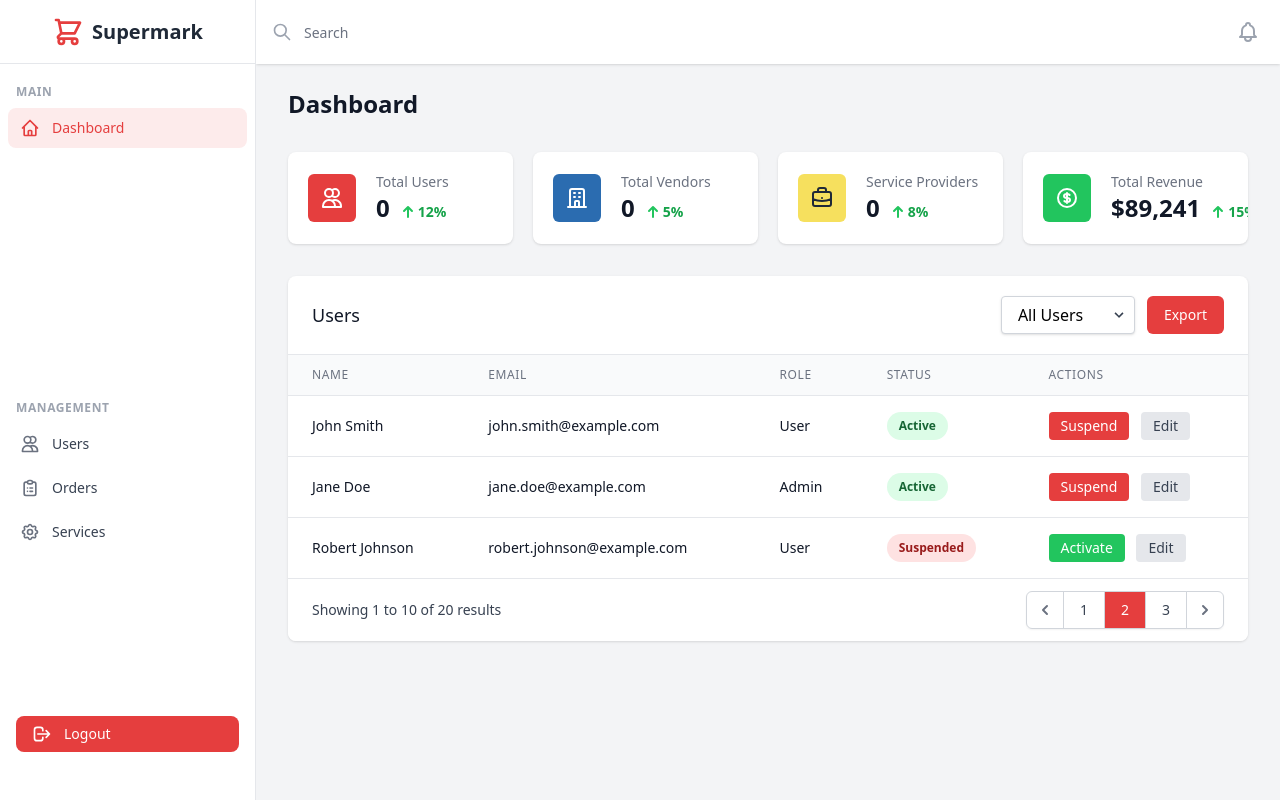
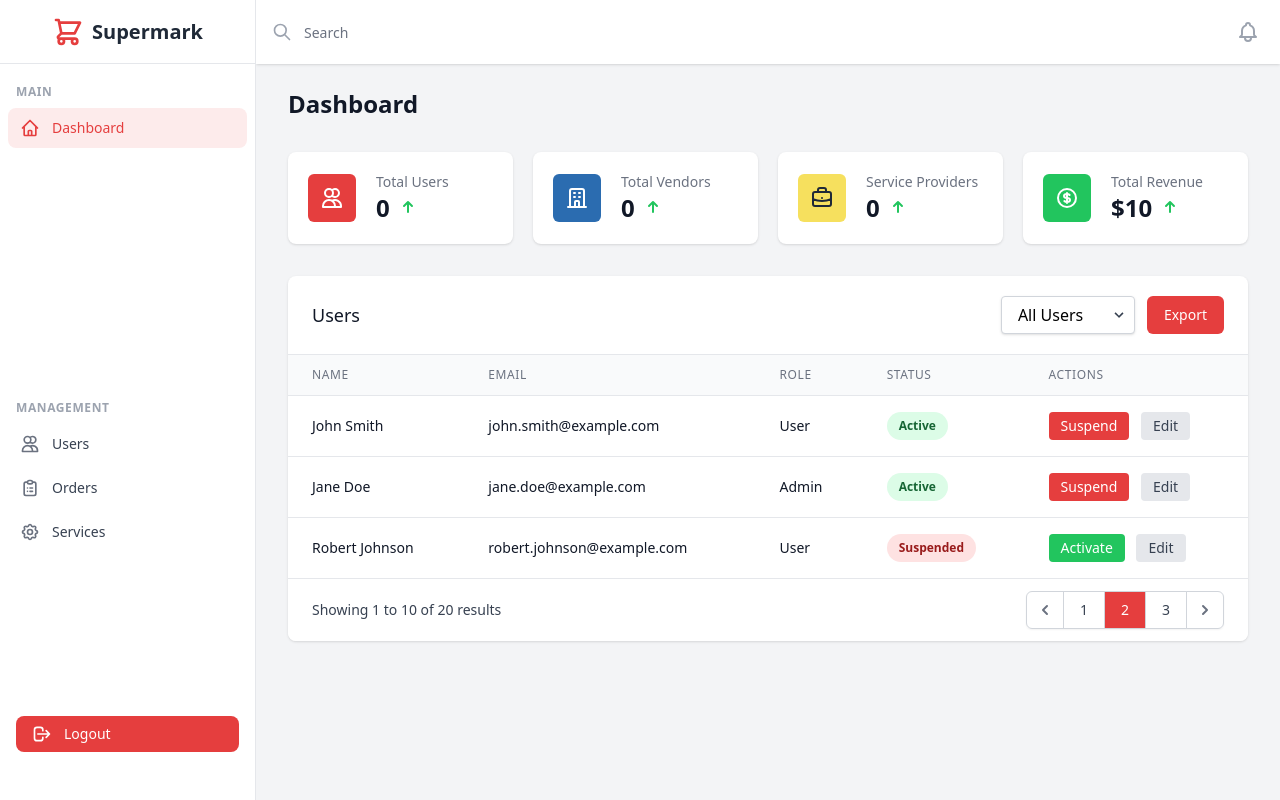
Before and after one commit to mohamedelasri202/FILROUGEE, a Laravel app: page /dashboard/admin in a window 1280 px wide. Run offline with Laravel 10, Linux system fonts and the light colour scheme; a user stored in the database is signed in; tables that the repository leaves empty hold one stand-in row (values such as "Sample post"); parts of the project's set-up code (start-up, migrations or seed data) failed here and were passed over; some libraries are stand-ins or nearby versions.

Commit message:
adding the statics to the admin for the total

```diff
--- a/app/Http/Controllers/AdminController.php
+++ b/app/Http/Controllers/AdminController.php
@@ -2,22 +2,31 @@
 
 namespace App\Http\Controllers;
 
+use App\Repositories\OrderRepositoryInterface;
 use Illuminate\Http\Request;
 use Illuminate\Support\Facades\DB;
 
 class AdminController extends Controller
 {
+    protected $orderRepository;
+    public function __construct(OrderRepositoryInterface $orderRepository)
+    {
+        $this->orderRepository = $orderRepository;
+    }
+
     public function showAdminDashboard()
     {
         $vendors = DB::table('users')->where('role', 'vendor')->count();
         $serviceProviders = DB::table('users')->where('role', 'service_provider')->count();
         $numberofusers = DB::table('users')->where('role', 'user')->count();
-
-        return view('dashboard.admin', compact('numberofusers', 'vendors', 'serviceProviders'));
+        $revenue = $this->orderRepository->getrevenue();
+        return view('dashboard.admin', compact('numberofusers', 'vendors', 'serviceProviders', 'revenue'));
     }
     public function showUsers()
     {
+
         $users = DB::table('users')->where('role',  'service_provider')->get();
+
         return view('dashboard.dashboard_users', compact('users'));
     }
 }
--- a/app/Repositories/OrderRepository.php
+++ b/app/Repositories/OrderRepository.php
@@ -177,4 +177,10 @@ class OrderRepository implements OrderRepositoryInterface
             'confirmed' => $confirmed,
         ];
     }
+
+    public function getrevenue()
+    {
+        $revenue = Order::sum('total');
+        return $revenue;
+    }
 }
--- a/app/Repositories/OrderRepositoryInterface.php
+++ b/app/Repositories/OrderRepositoryInterface.php
@@ -12,4 +12,5 @@ interface OrderRepositoryInterface
     public function bookings();
     public function countbookings();
     public function statistics();
+    public function getrevenue();
 }
--- a/resources/views/dashboard/admin.blade.php
+++ b/resources/views/dashboard/admin.blade.php
@@ -1,3 +1,12 @@
+
+
+
+
+
+
+
+
+
 <!DOCTYPE html>
 <html lang="en">
 <head>
@@ -49,6 +58,7 @@
     </style>
 </head>
 <body class="bg-gray-100">
+
     <div class="flex h-screen overflow-hidden">
         <!-- Sidebar -->
         <div class="hidden md:flex md:flex-shrink-0">
@@ -185,8 +195,7 @@
                                                             <svg class="self-center flex-shrink-0 h-5 w-5 text-green-500" xmlns="http://www.w3.org/2000/svg" viewBox="0 0 20 20" fill="currentColor">
                                                                 <path fill-rule="evenodd" d="M5.293 9.707a1 1 0 010-1.414l4-4a1 1 0 011.414 0l4 4a1 1 0 01-1.414 1.414L11 7.414V15a1 1 0 11-2 0V7.414L6.707 9.707a1 1 0 01-1.414 0z" clip-rule="evenodd" />
                                                             </svg>
-                                                            <span class="sr-only">Increased by</span>
-                                                            12%
+
                                                         </div>
                                                     </dd>
                                                 </dl>
@@ -213,8 +222,7 @@
                                                             <svg class="self-center flex-shrink-0 h-5 w-5 text-green-500" xmlns="http://www.w3.org/2000/svg" viewBox="0 0 20 20" fill="currentColor">
                                                                 <path fill-rule="evenodd" d="M5.293 9.707a1 1 0 010-1.414l4-4a1 1 0 011.414 0l4 4a1 1 0 01-1.414 1.414L11 7.414V15a1 1 0 11-2 0V7.414L6.707 9.707a1 1 0 01-1.414 0z" clip-rule="evenodd" />
                                                             </svg>
-                                                            <span class="sr-only">Increased by</span>
-                                                            5%
+
                                                         </div>
                                                     </dd>
                                                 </dl>
@@ -241,8 +249,7 @@
                                                             <svg class="self-center flex-shrink-0 h-5 w-5 text-green-500" xmlns="http://www.w3.org/2000/svg" viewBox="0 0 20 20" fill="currentColor">
                                                                 <path fill-rule="evenodd" d="M5.293 9.707a1 1 0 010-1.414l4-4a1 1 0 011.414 0l4 4a1 1 0 01-1.414 1.414L11 7.414V15a1 1 0 11-2 0V7.414L6.707 9.707a1 1 0 01-1.414 0z" clip-rule="evenodd" />
                                                             </svg>
-                                                            <span class="sr-only">Increased by</span>
-                                                            8%
+
                                                         </div>
                                                     </dd>
                                                 </dl>
@@ -264,13 +271,13 @@
                                                 <dl>
                                                     <dt class="text-sm font-medium text-gray-500 truncate">Total Revenue</dt>
                                                     <dd class="flex items-baseline">
-                                                        <div class="text-2xl font-semibold text-gray-900">$89,241</div>
+                                                        <div class="text-2xl font-semibold text-gray-900">${{$revenue}}</div>
                                                         <div class="ml-2 flex items-baseline text-sm font-semibold text-green-600">
                                                             <svg class="self-center flex-shrink-0 h-5 w-5 text-green-500" xmlns="http://www.w3.org/2000/svg" viewBox="0 0 20 20" fill="currentColor">
                                                                 <path fill-rule="evenodd" d="M5.293 9.707a1 1 0 010-1.414l4-4a1 1 0 011.414 0l4 4a1 1 0 01-1.414 1.414L11 7.414V15a1 1 0 11-2 0V7.414L6.707 9.707a1 1 0 01-1.414 0z" clip-rule="evenodd" />
                                                             </svg>
-                                                            <span class="sr-only">Increased by</span>
-                                                            15%
+
+
                                                         </div>
                                                     </dd>
                                                 </dl>
```
